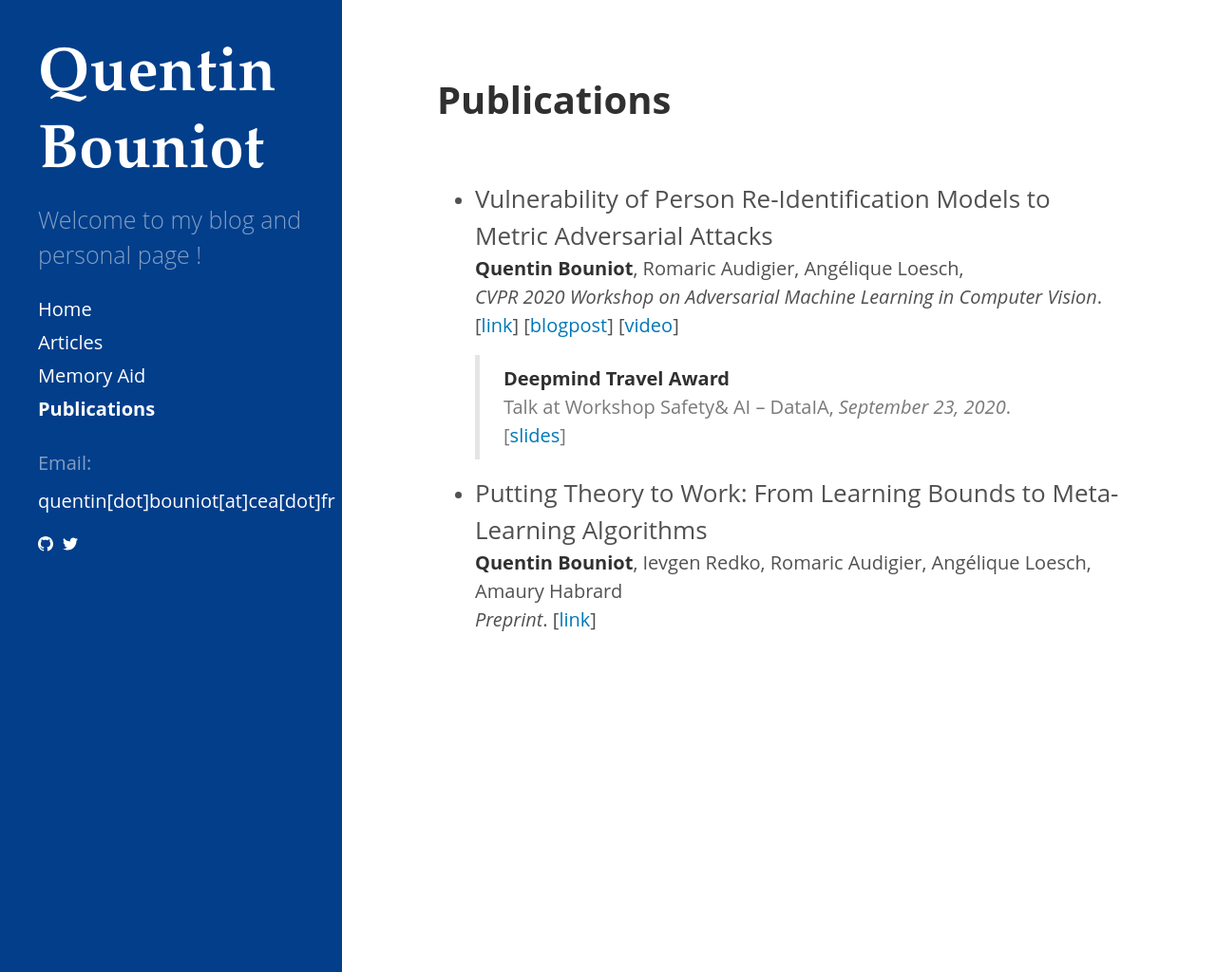
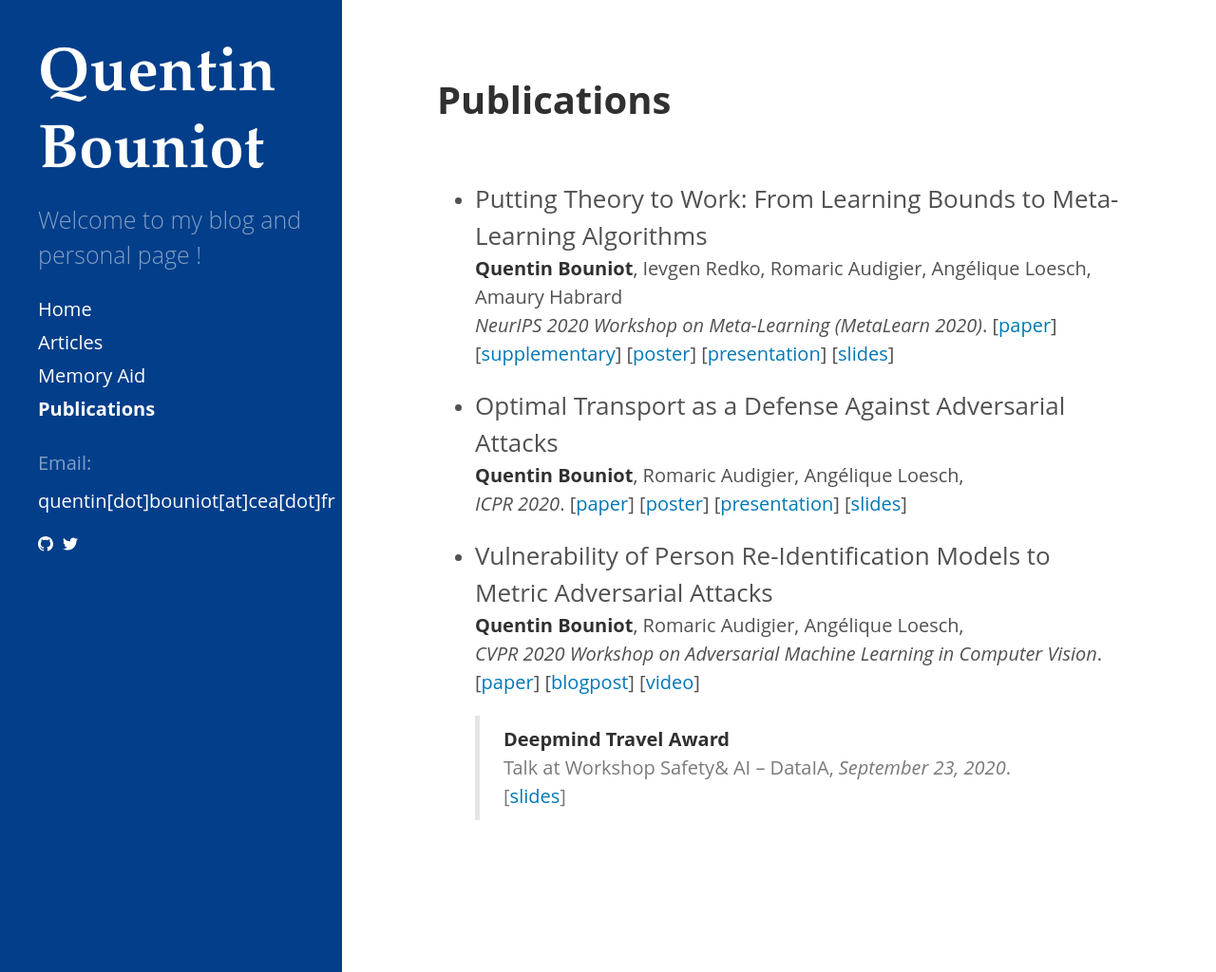
Before and after one commit to qbouniot/qbouniot-old.github.io, a Jekyll site: the page built from publications.md, in a window 1280 px wide and 1024 px high. Shown: the whole window at 95% size. Built offline with Jekyll 4.4.1, drawn with Linux system fonts in a browser that asks for light colours.

Commit message:
update publi

```diff
--- a/publications.md
+++ b/publications.md
@@ -5,14 +5,20 @@ title: Publications
 
 <br>
 
+- <span style="font-size:26px"> Putting Theory to Work: From Learning Bounds to Meta-Learning Algorithms </span>
+  **Quentin Bouniot**, Ievgen Redko, Romaric Audigier, Angélique Loesch, Amaury Habrard
+  *NeurIPS 2020 Workshop on Meta-Learning (MetaLearn 2020)*.
+  [<a href="https://meta-learn.github.io/2020/papers/30_paper.pdf">paper</a>] [<a href="https://meta-learn.github.io/2020/papers/30_supplementary.pdf">supplementary</a>] [<a href="https://meta-learn.github.io/2020/papers/30_poster.png">poster</a>] [<a href="https://slideslive.com/38941896/putting-theory-to-work-from-learning-bounds-to-metalearning-algorithms">presentation</a>] [<a href="https://qbouniot.github.io/slides/slides_metalearn2020_QBouniot.pdf">slides</a>]
+
+- <span style="font-size:26px"> Optimal Transport as a Defense Against Adversarial Attacks </span>
+  **Quentin Bouniot**, Romaric Audigier, Angélique Loesch,
+  *ICPR 2020*.
+  [<a href="https://arxiv.org/abs/2102.03156">paper</a>] [<a href="https://qbouniot.github.io/poster/poster_ICPR2020_QB.pdf">poster</a>] [<a href="https://crossminds.ai/video/optimal-transport-as-a-defense-against-adversarial-attacks-6035a52dc390863d8e9c1b1f/">presentation</a>] [<a href="https://qbouniot.github.io/slides/slides_ICPR2020_QB.pdf">slides</a>]
+
+
 - <span style="font-size:26px"> Vulnerability of Person Re-Identification Models to Metric Adversarial Attacks </span>
   **Quentin Bouniot**, Romaric Audigier, Angélique Loesch,
   *CVPR 2020 Workshop on Adversarial Machine Learning in Computer Vision*.
-  [<a href="https://openaccess.thecvf.com/content_CVPRW_2020/html/w47/Bouniot_Vulnerability_of_Person_Re-Identification_Models_to_Metric_Adversarial_Attacks_CVPRW_2020_paper.html">link</a>] [<a href="https://qbouniot.github.io/article/2020/05/06/adv_reid.html">blogpost</a>] [<a href="https://youtu.be/X0YRPxzOMR0">video</a>]
+  [<a href="https://openaccess.thecvf.com/content_CVPRW_2020/html/w47/Bouniot_Vulnerability_of_Person_Re-Identification_Models_to_Metric_Adversarial_Attacks_CVPRW_2020_paper.html">paper</a>] [<a href="https://qbouniot.github.io/article/2020/05/06/adv_reid.html">blogpost</a>] [<a href="https://youtu.be/X0YRPxzOMR0">video</a>]
   > **Deepmind Travel Award**
   > Talk at Workshop Safety& AI – DataIA, *September 23, 2020*. [<a href="http://dataia.eu/sites/default/files/DATAIA-Workshop-Safety-AI-2/Quentin%20BOUNIOT%20(CEA%20LIST)-Vulnerability%20of%20Person%20Re-Identification%20Models%20to%20Metric%20Adversarial%20Attacks.pdf">slides</a>]
-
-- <span style="font-size:26px"> Putting Theory to Work: From Learning Bounds to Meta-Learning Algorithms </span>
-  **Quentin Bouniot**, Ievgen Redko, Romaric Audigier, Angélique Loesch, Amaury Habrard
-  *Preprint*.
-  [<a href="https://arxiv.org/abs/2010.01992">link</a>]
```
Also changed, not shown: _posts/2020-05-06-adv_reid.md (+1 -0 lines), _posts/2020-08-06-access_time.md (+1 -1 lines), 3 other files.
